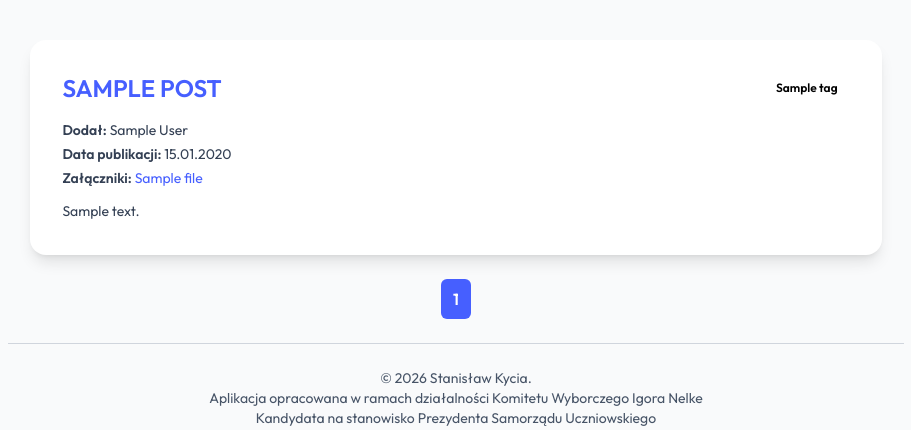
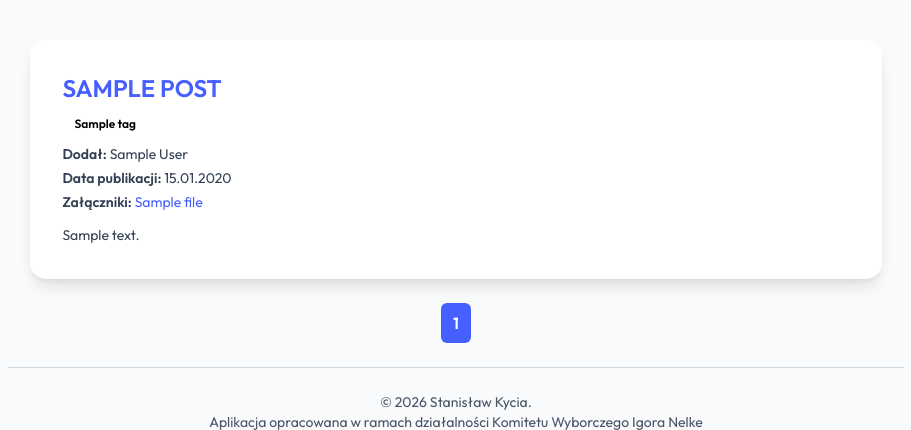
Before and after one commit to staskycia/itos, a Flask app: template app/templates/board.html in a window 1280 px wide. Shown: the part 92-522 px from the top of the page, without its empty margins (184-1095 px from the left). Run offline with Flask 3, Linux system fonts and the light colour scheme; the template is opened without the code that fills it: most values are stand-ins (such as "Sample title", 1, 10 or a date in 2020); some libraries are stand-ins or nearby versions.

Commit message:
better tags

```diff
--- a/app/templates/board.html
+++ b/app/templates/board.html
@@ -42,13 +42,13 @@
 
       {% for post in pagination.items %}
       <section class="max-w-[95%] mx-auto bg-white dark:bg-gray-800 rounded-2xl shadow-lg p-8 {% if last_read and post.created_at > last_read %} new {% endif %}">
-        <div class="flex flex-col sm:flex-row items-start sm:items-center justify-between mb-4">
-          <h2 class="text-2xl font-semibold text-brand-500 dark:text-brand-500 mb-2 sm:mb-0 uppercase">{{post.title}}</h2>
-          <div class="flex gap-2 flex-wrap">
-            {% for tag in post.tags %}
-            <a href="?tag={{tag.id}}" class="px-3 py-1 bg-{{tag.color.value}}-100 dark:bg-{{tag.color.value}}-900 text-{{tag.color.value}}-700 dark:text-{{tag.color.value}}-300 text-xs font-semibold rounded-full hover:bg-{{tag.color.value}}-200 dark:hover:bg-{{tag.color.value}}-700 transition">{{tag.name}}</a>
-            {% endfor %}
-          </div>
+        <div class="flex flex-col sm:flex-row items-start sm:items-center justify-between">
+          <h2 class="text-2xl font-semibold text-brand-500 dark:text-brand-500 uppercase">{{post.title}}</h2>
+        </div>
+        <div class="flex gap-2 flex-wrap mt-2 mb-2">
+          {% for tag in post.tags %}
+          <a href="?tag={{tag.id}}" class="px-3 py-1 bg-{{tag.color.value}}-100 dark:bg-{{tag.color.value}}-900 text-{{tag.color.value}}-700 dark:text-{{tag.color.value}}-300 text-xs font-semibold rounded-full hover:bg-{{tag.color.value}}-200 dark:hover:bg-{{tag.color.value}}-700 transition">{{tag.name}}</a>
+          {% endfor %}
         </div>
         <div class="text-sm text-gray-700 dark:text-gray-300 space-y-1">
           <p><span class="font-semibold">Dodał:</span> {{post.author.first_name}} {{post.author.last_name}}</p>
```
